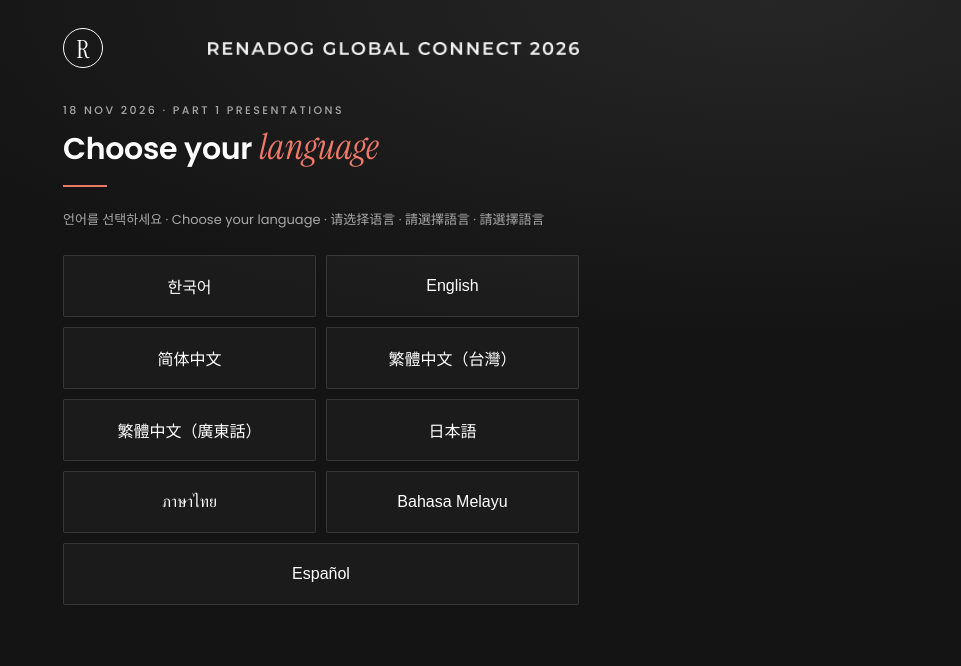
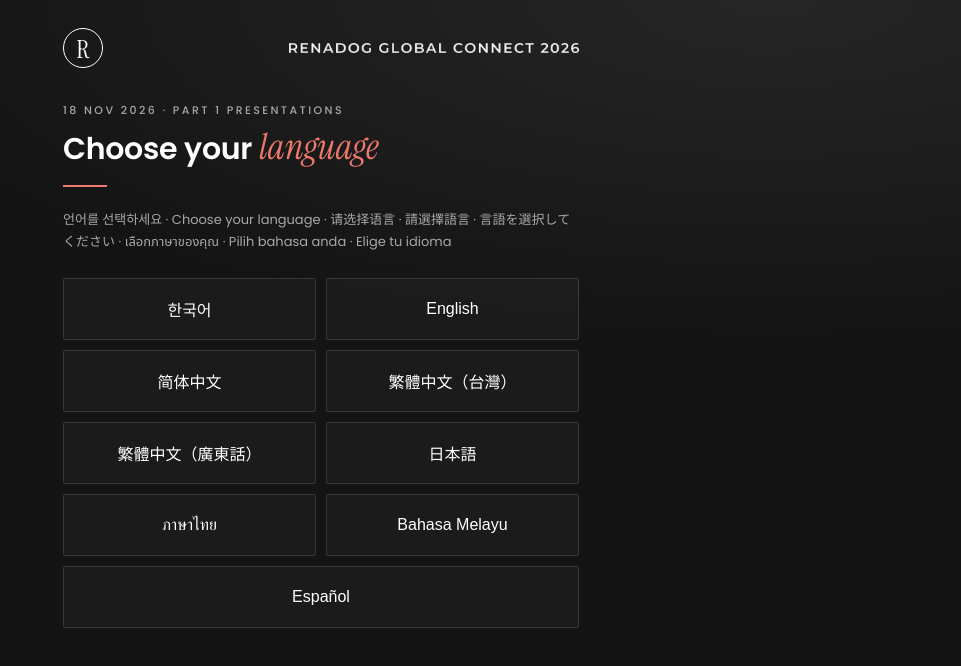
Before and after one commit to changwookang-work/rgc-2026, a website: page index.html in a window 1280 px wide. Shown: the whole page, without its empty margins (319-1280 px from the left). Drawn offline with Linux system fonts and the light colour scheme.

Commit message:
Fit wordmark on narrow screens; dedupe language prompt
Co-Authored-By: Claude Opus 5.5 <noreply@anthropic.com>
Claude-Session: https://claude.ai/code/session_01PgF7zLxUcVsLig97KRE2KV

```diff
--- a/index.html
+++ b/index.html
@@ -23,7 +23,8 @@ body{font-family:Poppins,'Noto Sans KR','Noto Sans JP','Noto Sans SC','Noto Sans
 header{display:flex;align-items:center;justify-content:space-between;gap:14px;margin-bottom:34px}
 .mono{width:40px;height:40px;border:1.4px solid #fff;border-radius:50%;display:flex;align-items:center;justify-content:center;
   font:400 25px/1 'Instrument Serif',serif;padding-top:2px;flex:none}
-.wm{height:13px;width:auto;opacity:.95}
+.wm{display:block;width:100%;max-width:290px;height:auto;min-width:0;opacity:.95}
+header>div{flex:none}
 .eyebrow{font:500 11px Poppins,sans-serif;letter-spacing:.22em;color:var(--muted);text-transform:uppercase}
 h1{font:600 30px/1.18 Poppins,sans-serif;letter-spacing:-.01em;margin:10px 0 6px}
 h1 em{font:italic 400 36px/1 'Instrument Serif',serif;color:var(--accent);letter-spacing:0}
@@ -73,7 +74,7 @@ function closed(){
 function picker(){
   document.documentElement.lang='en';
   var h=head()+'<div class="eyebrow">18 Nov 2026 · Part 1 Presentations</div><h1>Choose your <em>language</em></h1><div class="rule"></div>'+
-   '<p class="multi">'+D.order.map(function(c){return esc(D.L[c].ui.choose)}).slice(0,5).join(' · ')+'</p><div class="langs">';
+   '<p class="multi">'+D.order.map(function(c){return D.L[c].ui.choose}).filter(function(v,i,a){return a.indexOf(v)===i}).map(esc).join(' · ')+'</p><div class="langs">';
   D.order.forEach(function(c,i){h+='<button class="lang'+(i==D.order.length-1&&D.order.length%2?' wide':'')+'" data-l="'+c+'">'+esc(D.L[c].name)+'</button>'});
   app.innerHTML=h+'</div>';
   app.querySelectorAll('.lang').forEach(function(b){b.onclick=function(){go(b.getAttribute('data-l'))}});
```
Also changed, not shown: tools/template2.html (+3 -2 lines).
